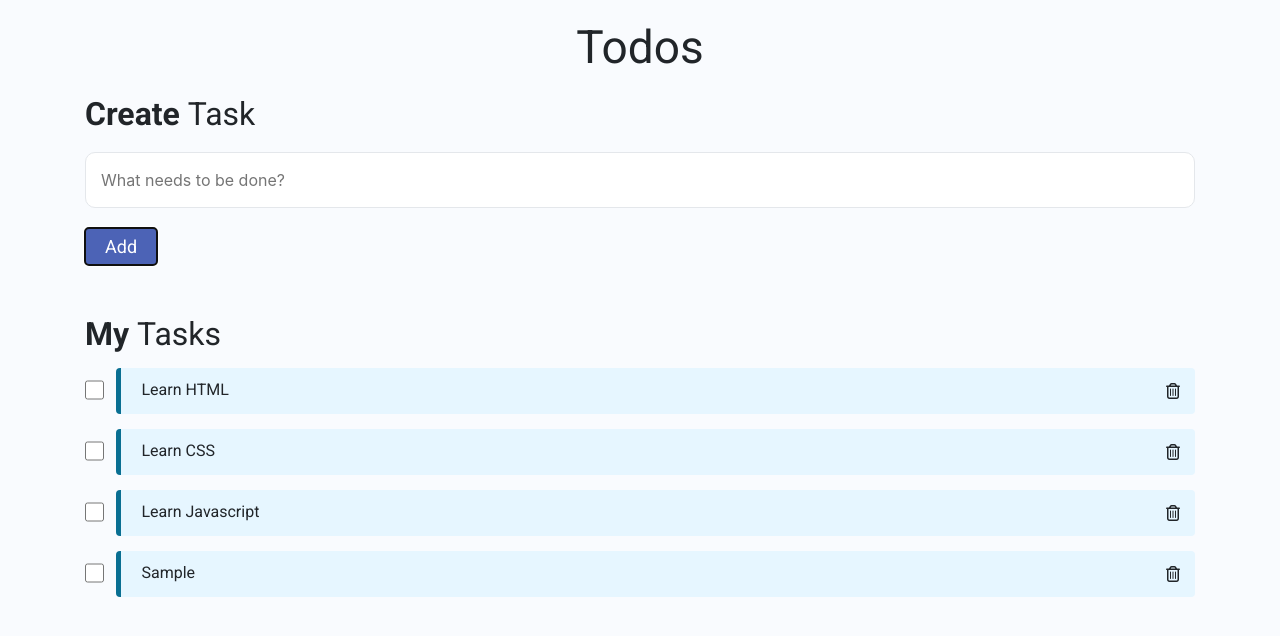
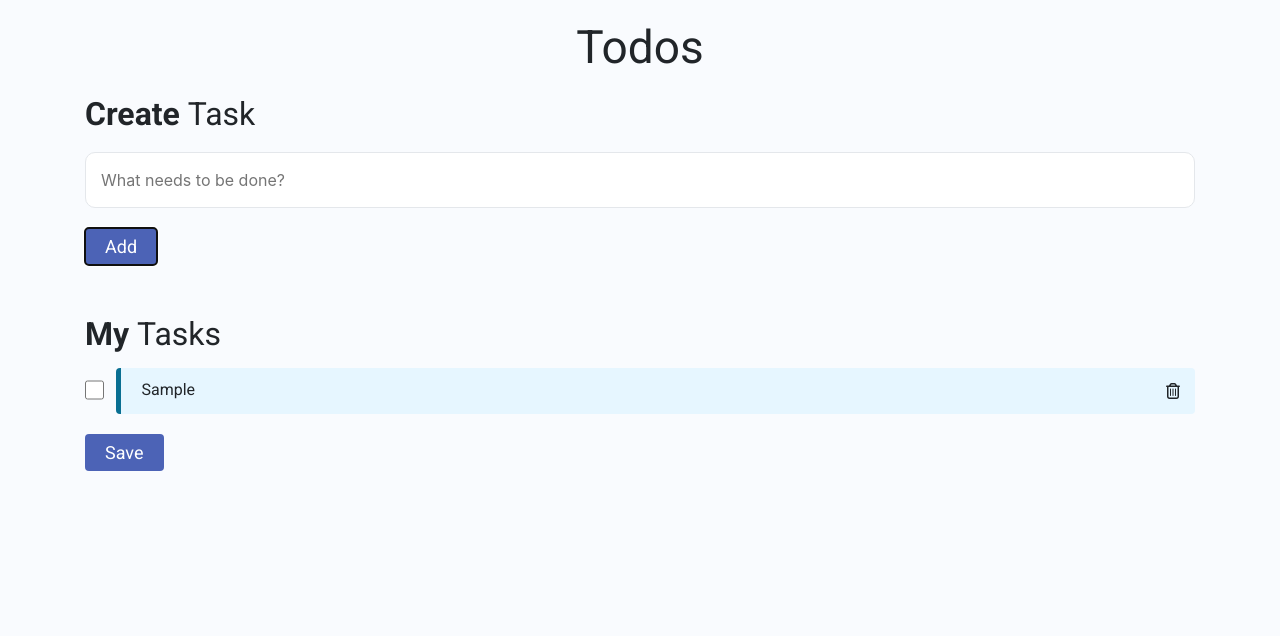
Before and after one commit to lakshmitulasimandala/Javascript-Projects, a plain HTML site: page ToDosApplication/index.html in a window 1280 px wide. Both pictures are taken after typing "Sample" into the empty fields and a click on the button "Add". Drawn offline with nearby package versions, Linux system fonts and the light colour scheme; a web font is replaced by a local one.

Commit message:
Todos application added with local storage option

```diff
--- a/ToDosApplication/index.html
+++ b/ToDosApplication/index.html
@@ -33,6 +33,7 @@
                     </div>
                 </li>-->
             </ul>
+            <button class="button" id="saveTodoBtn">Save</button>
           </div>
         </div>
       </div>
--- a/ToDosApplication/script.js
+++ b/ToDosApplication/script.js
@@ -1,19 +1,21 @@
 let todoItemsContainer = document.getElementById("todoItemsContainer");
 
-let todoList = [
-    {
-        text: "Learn HTML",
-        uniqueNo: 1
-    },
-    {
-        text: "Learn CSS",
-        uniqueNo: 2
-    },
-    {
-        text: "Learn Javascript",
-        uniqueNo: 3
-    }
-]
+//let todoList = [
+    //{
+        //text: "Learn HTML",
+        //uniqueNo: 1
+    //},
+    //{
+        //text: "Learn CSS",
+        //uniqueNo: 2
+    //},
+    //{
+        //text: "Learn Javascript",
+        //uniqueNo: 3
+    //}
+//]
+
+let todoList = loadTodoList();
 
 function onToDoStatusChange(labelId){//checkboxId, labelId) {
     //let checkboxElem = document.getElementById(checkboxId);
@@ -31,6 +33,17 @@ function onToDoStatusChange(labelId){//checkboxId, labelId) {
 function onDeleteTodoItem(todoId){
     let todoElem = document.getElementById(todoId);
     todoItemsContainer.removeChild(todoElem);
+
+    let index = todoList.findIndex(function(eachTodo){
+        let eachTodoId = "todo" + eachTodo.uniqueNo;
+        if(eachTodoId === todoId){
+            return true;
+        }else{
+            return false;
+        }
+    });
+
+    todoList.splice(index,1);
 }
 
 
@@ -54,7 +67,7 @@ function createandAppendTodoItem(todo) {
     //console.log(inputElement);
 
     inputElement.onclick = function(){
-        onToDoStatusChange(checkboxId, labelId);
+        onToDoStatusChange(labelId);
     }
 
 
@@ -107,6 +120,7 @@ function onAddTodoButtonClick(){
         text : userInputValue,
         uniqueNo : todoCount
     }
+    todoList.push(newTodo);
     createandAppendTodoItem(newTodo);
     userInputElem.value = "";
 }
@@ -117,3 +131,18 @@ let addTodoButton = document.getElementById("addTodoButton");
 addTodoButton.onclick = function(){
     onAddTodoButtonClick();
 }
+
+let saveTodoBtn = document.getElementById("saveTodoBtn");
+saveTodoBtn.onclick = function(){
+    localStorage.setItem("todoList", JSON.stringify(todoList));
+}
+
+function loadTodoList(){
+    let strigifiedTodoList = localStorage.getItem("todoList");
+    let parsedTodoList = JSON.parse(strigifiedTodoList);
+    if(parsedTodoList === null){
+        return [];
+    }else{
+        return parsedTodoList;
+    }
+}
--- a/ToDosApplication/style.css
+++ b/ToDosApplication/style.css
@@ -63,6 +63,22 @@
   padding-right: 20px;
   padding-left: 20px;
 }
+
+.button{
+  color: white;
+  background-color: #4c63b6;
+  font-family: "Roboto";
+  font-size: 18px;
+  border-width: 0px;
+  border-radius: 4px;
+  margin-top: 20px;
+  margin-bottom: 50px;
+  padding-top: 5px;
+  padding-bottom: 5px;
+  padding-right: 20px;
+  padding-left: 20px;
+}
+
 .label-container {
   background-color: #e6f6ff;
   width: 100%;
```
